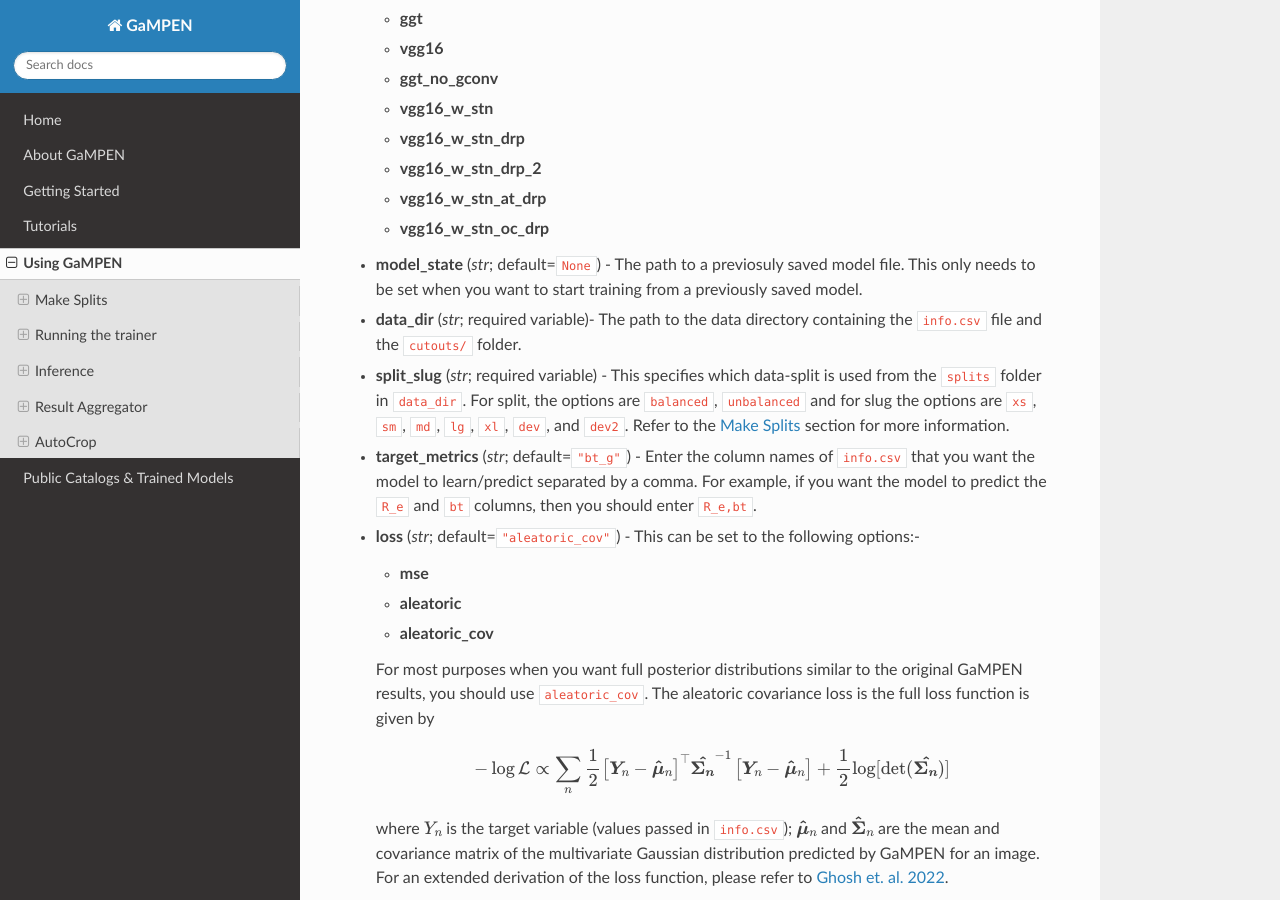
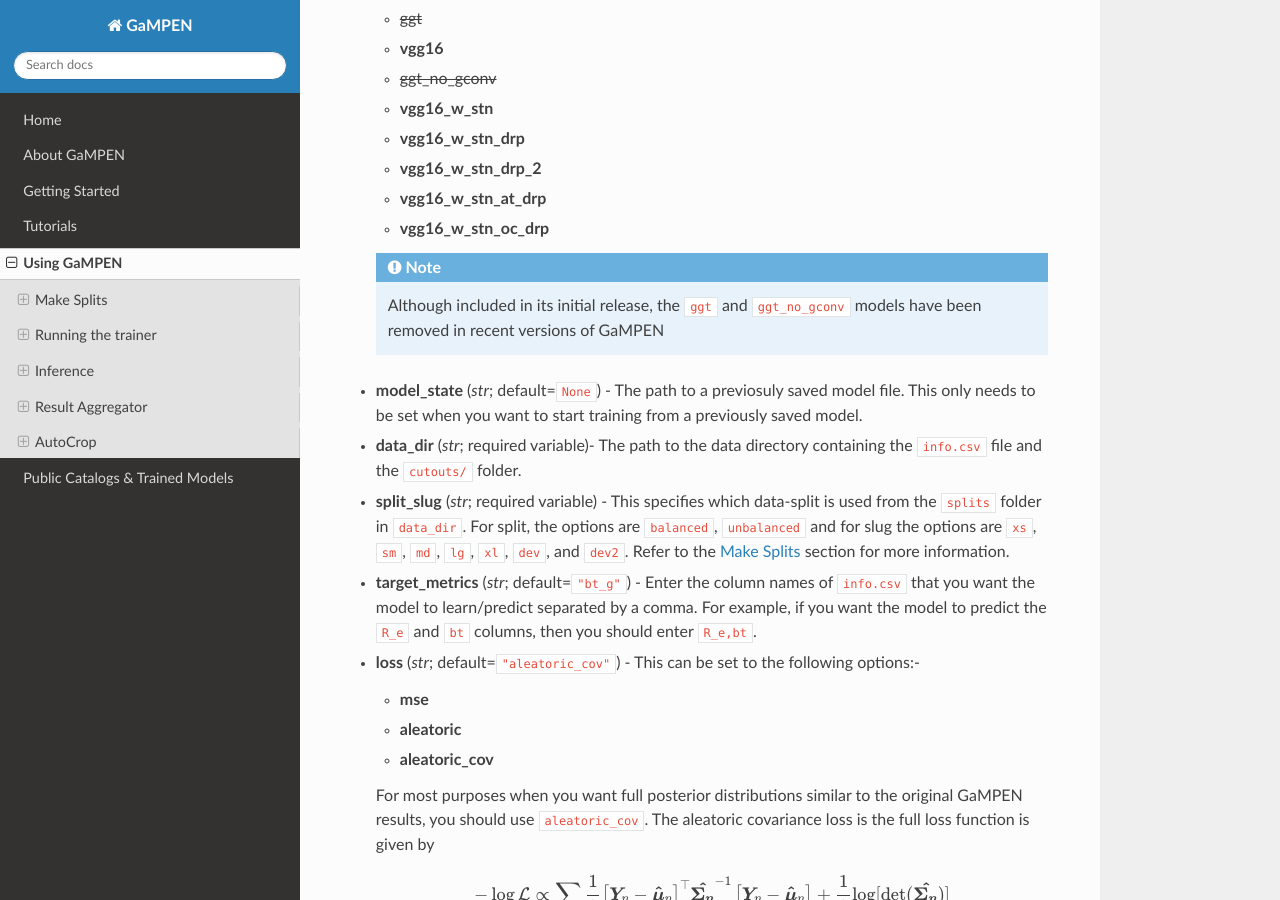
Before and after one commit to aritraghsh09/GaMPEN, a Sphinx documentation site: the page built from docs/source/Using_GaMPEN.md, in a window 1280 px wide and 900 px high, scrolled down 1994 px. Built offline with Sphinx 7.4.7 and the Read the Docs theme 3.1.0, drawn with Linux system fonts in a browser that asks for light colours; pages that are not in the unit, such as notebooks, are missing from menus.

Commit message:
Updating docs to refelect newer Python support and removal of GGT models

````diff
--- a/docs/source/Using_GaMPEN.md
+++ b/docs/source/Using_GaMPEN.md
@@ -72,14 +72,18 @@ Functions
 * **run_name** (*str*; default=`None`) - The name assigned to the MLFlow run. A run is supposed to be a sub-class of an experiment in MLFLow. Typically you will have multiple runs (e.g., using multiple hyper-parameters) within an experiment.
 
 * **model_type** (*str*; default=`"vgg16_w_stn_oc_drp"`) - The type of model you want to train. For most purposes, if you are trying to use GaMPEN as it was originally used, you should use `vgg16_w_stn_oc_drp`. We recommend referring to the source [source code](https://github.com/aritraghsh09/GaMReN/blob/trial_network/ggt/models) for information about the other options.
-    * **ggt**
+    * ~~ggt~~
     * **vgg16**
-    * **ggt_no_gconv**
+    * ~~ggt_no_gconv~~
     * **vgg16_w_stn**
     * **vgg16_w_stn_drp**
     * **vgg16_w_stn_drp_2**
     * **vgg16_w_stn_at_drp**
     * **vgg16_w_stn_oc_drp**
+
+    ```{note}
+    Although included in its initial release, the `ggt` and `ggt_no_gconv` models have been removed in recent versions of GaMPEN
+    ```
 
 * **model_state** (*str*; default=`None`) - The path to a previosuly saved model file. This only needs to be set when you want to start training from a previously saved model.
 
--- a/docs/source/conf.py
+++ b/docs/source/conf.py
@@ -42,6 +42,7 @@ myst_enable_extensions = [
     "dollarmath",
     "amsmath",
     "colon_fence",
+    "strikethrough",
 ]
 
 myst_heading_anchors = (
````
Also changed, not shown: docs/source/Getting_Started.md (+3 -3 lines).
